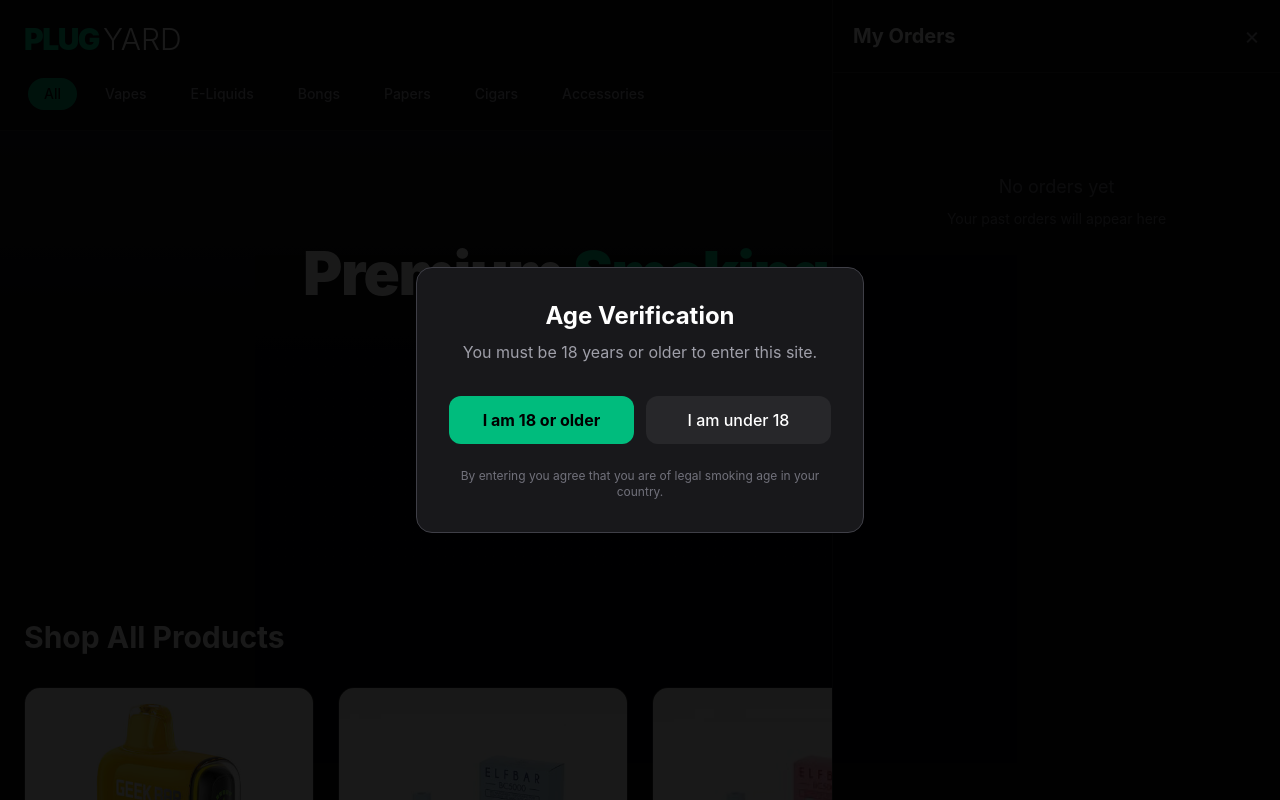
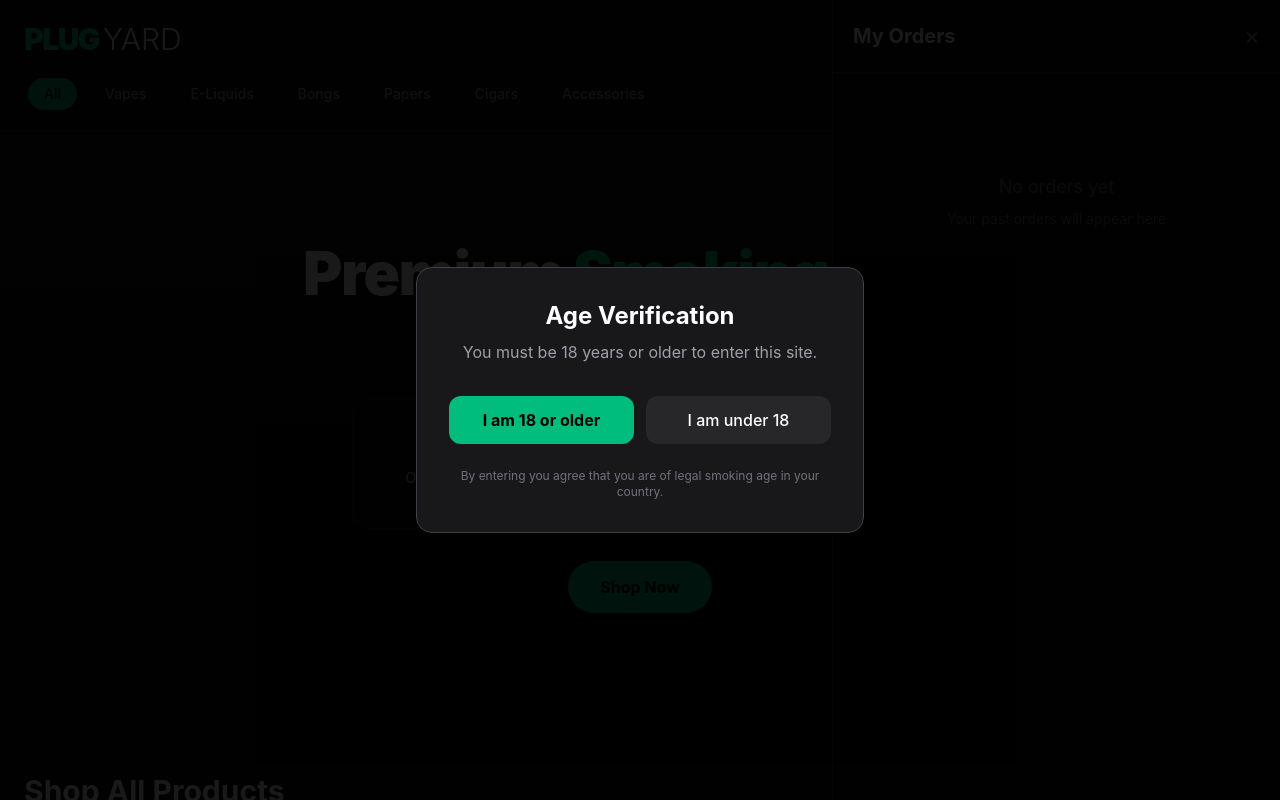
Before and after one commit to TUM17124/plugyard, an Angular app: page / in a window 1280 px wide. Shown: the top 800 px of the page. Built offline with nearby package versions, Linux system fonts and the light colour scheme.

Commit message:
added HERO SECTION DETAILS

```diff
--- a/src/app/app.ts
+++ b/src/app/app.ts
@@ -32,14 +32,27 @@ import { OrdersDrawerComponent } from './components/orders-drawer/orders-drawer.
       <!-- Hero -->
 <section class="relative bg-gradient-to-b from-zinc-900 via-zinc-950 to-zinc-950 py-20 sm:py-28 overflow-hidden">
   <div class="absolute inset-0 bg-[radial-gradient(ellipse_at_top,_var(--tw-gradient-stops))] from-emerald-900/20 via-transparent to-transparent"></div>
+
   <div class="relative max-w-7xl mx-auto px-4 text-center">
     <h1 class="text-4xl sm:text-6xl font-black tracking-tight mb-4">
       Premium <span class="text-emerald-400">Smoking</span> Gear
     </h1>
-        <p class="text-zinc-400 text-lg sm:text-xl max-w-2xl mx-auto mb-8">
+
+    <p class="text-zinc-400 text-lg sm:text-xl max-w-2xl mx-auto mb-6">
       Vapes • E-Liquids • Bongs • Accessories.<br class="hidden sm:block">
       Fast delivery. Discreet packaging.
     </p>
+
+    <!-- Fargo Delivery Info -->
+    <div class="max-w-xl mx-auto mb-8 bg-zinc-900/60 border border-zinc-800 rounded-2xl px-5 py-4 text-sm text-zinc-300">
+      <p class="font-semibold text-emerald-400 mb-2">🚚 Delivery via Fargo Courier</p>
+      <p class="mb-1">Nairobi & environs: usually within <span class="text-white font-medium">24 hours</span></p>
+      <p class="mb-1">Other major towns: next-day delivery (when order is confirmed in time)</p>
+      <p class="text-zinc-400 text-xs mt-2">
+        Delivery fee confirmed when we contact you (from about <span class="text-white">KES 300</span> in Nairobi)
+      </p>
+    </div>
+
     <a href="#products"
        class="inline-block bg-emerald-500 hover:bg-emerald-400 text-black font-bold px-8 py-3.5 rounded-full transition active:scale-95">
       Shop Now
```
Lines whose indentation alone changed are shown as unchanged.
